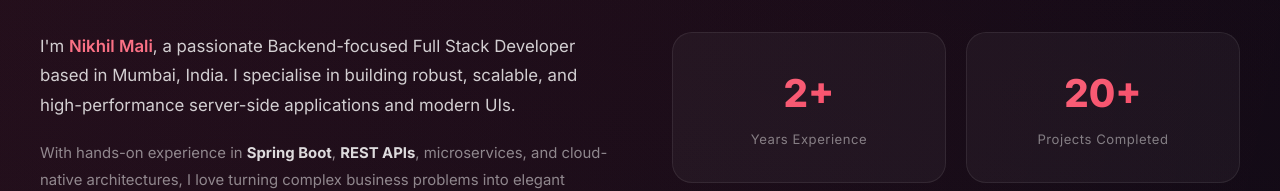
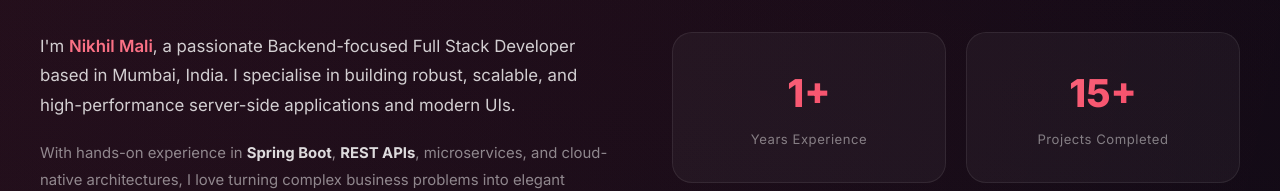
Before and after one commit to codernikhilmali/my-portfolio, a React (Vite) app: page / in a window 1280 px wide. Shown: the part 1048-1239 px from the top of the page. Built offline with nearby package versions, Linux system fonts and the light colour scheme; a web font is replaced by a local one.

Commit message:
new changes

```diff
--- a/src/components/sections/About.tsx
+++ b/src/components/sections/About.tsx
@@ -4,8 +4,8 @@ import { useRef, useEffect, useState } from "react";
 import { Briefcase, GraduationCap, Calendar, MapPin } from "lucide-react";
 
 const stats = [
-  { value: 2,   suffix: "+", label: "Years Experience" },
-  { value: 20,  suffix: "+", label: "Projects Completed" },
+  { value: 1,   suffix: "+", label: "Years Experience" },
+  { value: 15,  suffix: "+", label: "Projects Completed" },
   { value: 200, suffix: "+", label: "DSA Problems Solved" },
   { value: 5,   suffix: "+", label: "Technologies" },
 ];
--- a/src/components/sections/Hero.tsx
+++ b/src/components/sections/Hero.tsx
@@ -27,8 +27,8 @@ function useCountUp(target: number, duration = 1600) {
 
 /* ─── Hero ──────────────────────────────────────────────── */
 const Hero = () => {
-  const { count: expCount, ref: expRef } = useCountUp(2);
-  const { count: projCount, ref: projRef } = useCountUp(20);
+  const { count: expCount, ref: expRef } = useCountUp(1);
+  const { count: projCount, ref: projRef } = useCountUp(15);
   const { count: dsaCount, ref: dsaRef } = useCountUp(200);
 
   const stagger = (i: number) => ({
```
